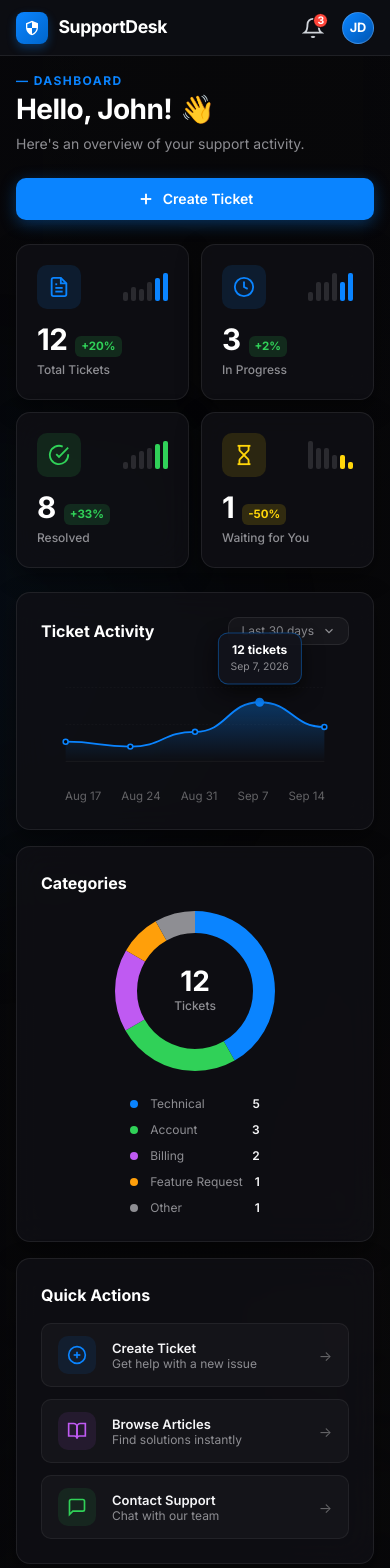
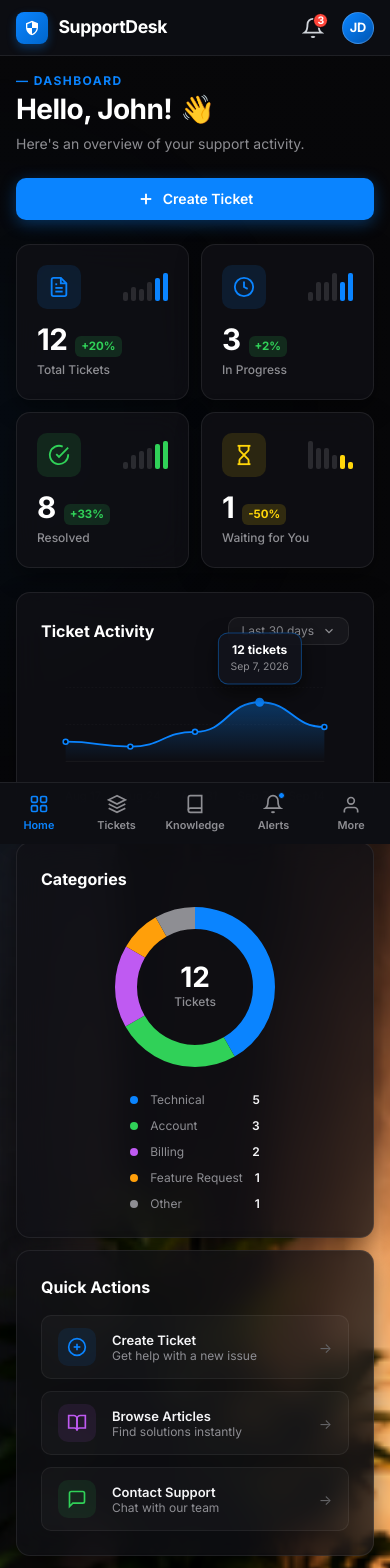
Before and after one commit to Adwaidkrishna/SupportDesk-Ticketing-System, a React (Vite) app in the folder FRONTEND/: page /customer/dashboard in a window 390 px wide. Shown: the top 1568 px of the page. Built offline with nearby package versions, Linux system fonts and the light colour scheme.

Commit message:
fix(customer): fix mobile dashboard scrolling

```diff
--- a/FRONTEND/src/features/customer/pages/CustomerDashboard.module.css
+++ b/FRONTEND/src/features/customer/pages/CustomerDashboard.module.css
@@ -82,6 +82,14 @@
     margin-bottom: var(--space-6);
   }
 
+  .activityCol > div,
+  .categoryCol > div,
+  .quickCol > div,
+  .ticketsCol > div,
+  .kbCol > div {
+    height: auto;
+  }
+
   .quickCol {
     grid-column: auto;
   }
@@ -97,4 +105,10 @@
     grid-template-columns: repeat(2, 1fr);
     gap: var(--space-3);
   }
+
+  .middleGrid,
+  .bottomGrid {
+    gap: var(--space-3);
+    margin-bottom: var(--space-4);
+  }
 }
--- a/FRONTEND/src/layouts/CustomerLayout.module.css
+++ b/FRONTEND/src/layouts/CustomerLayout.module.css
@@ -13,7 +13,6 @@
   display: flex;
   position: relative;
   overflow-x: hidden;
-  transform: translateZ(0);
 }
 
 .bgOverlay {
```
